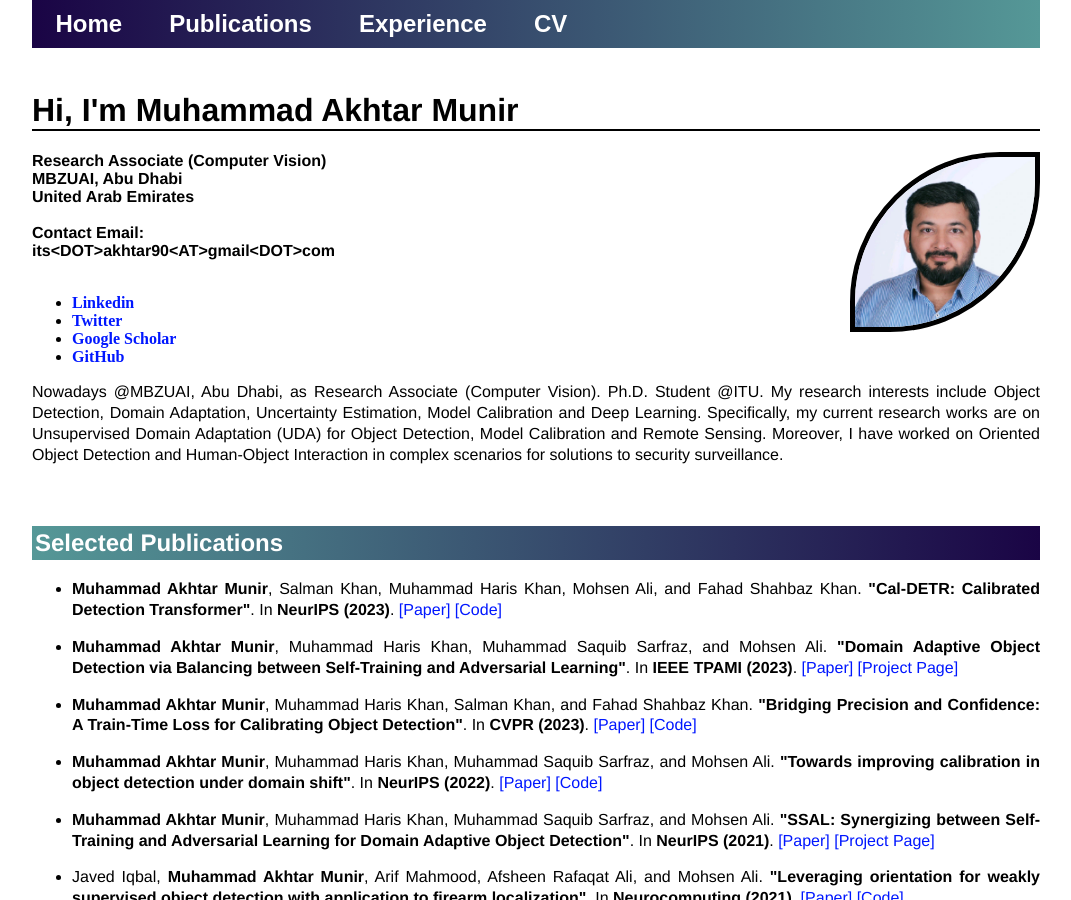
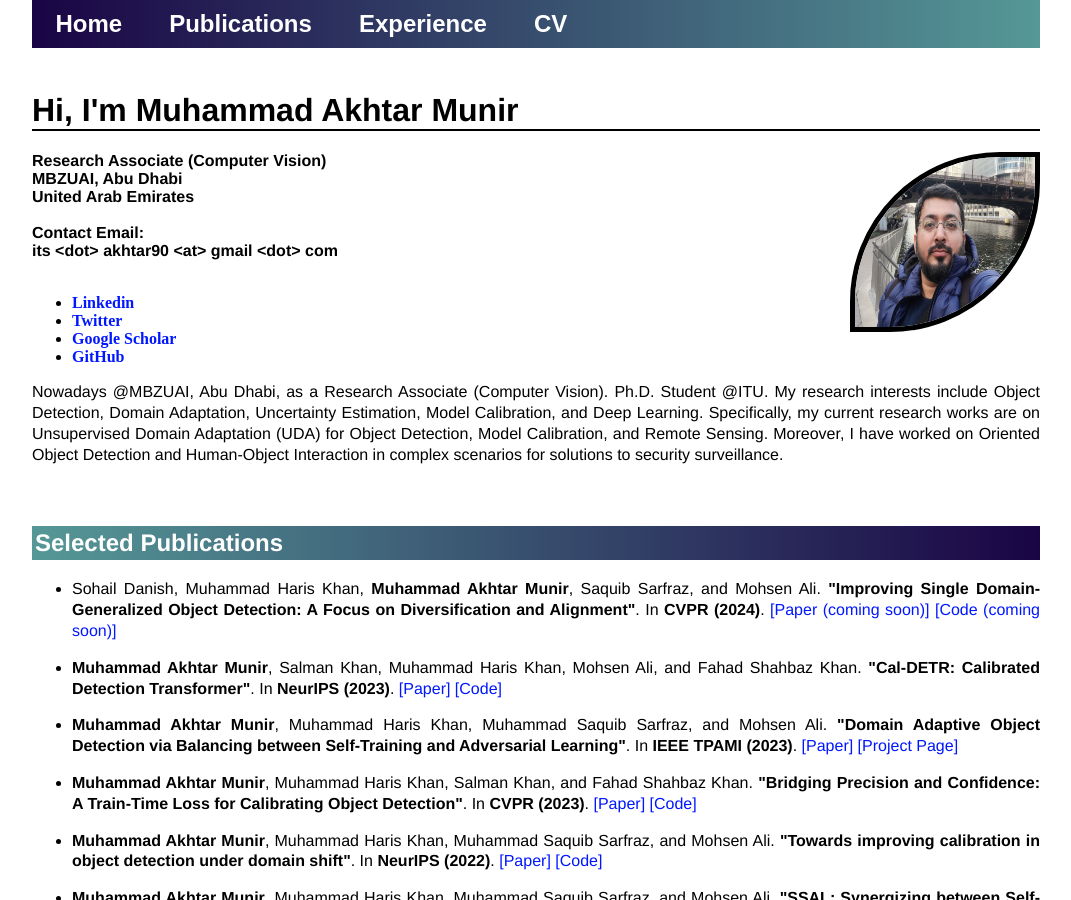
Before and after one commit to akhtarvision/akhtarvision.github.io, a Jekyll site: the page built from index.html, in a window 1280 px wide and 900 px high. Shown: the whole window, without its empty margins (104-1175 px from the left). Built offline with Jekyll 4.4.1, drawn with Linux system fonts in a browser that asks for light colours; some of the changed text lies outside the part shown.

Commit message:
Update index.html

```diff
--- a/index.html
+++ b/index.html
@@ -12,7 +12,8 @@
 	<br> -->
 	<h1>Hi, I'm Muhammad Akhtar Munir</h1>
 <!-- 	</div> -->
-	      	<img class="roundImg" src="1702601702642.jpg" alt="profile" width="180" height="170" style="float:right">
+	      	<img class="roundImg" src="ul_pic.jpeg" alt="profile" width="180" height="170" style="float:right">
+<!-- 		<img class="roundImg" src="1702601702642.jpg" alt="profile" width="180" height="170" style="float:right"> -->
 <!-- 		<img class="roundImg" src="mainpic_git_c.jpg" alt="profile" width="188" height="170" style="float:right"> -->
 
 	<address>
@@ -44,14 +45,14 @@
 <!-- 	</div> -->
 
           <p>
-		  Nowadays @MBZUAI, Abu Dhabi, as Research Associate (Computer Vision).
+		  Nowadays @MBZUAI, Abu Dhabi, as a Research Associate (Computer Vision).
 		  Ph.D. Student @ITU. My research interests include Object Detection, Domain Adaptation,
-		  Uncertainty Estimation, Model Calibration and Deep Learning. Specifically,
+		  Uncertainty Estimation, Model Calibration, and Deep Learning. Specifically,
 		  my current research works are on Unsupervised Domain Adaptation (UDA) for
-		  Object Detection, Model Calibration and Remote Sensing. Moreover, I have worked on
+		  Object Detection, Model Calibration, and Remote Sensing. Moreover, I have worked on
 		  Oriented Object Detection and Human-Object Interaction in complex scenarios for solutions to security surveillance.
-<!-- 		  A <em>self-motivated Ph.D. research fellow</em> with wide background of computer science, research, and development.
-            Hands on experience in developing algorithms and designing experiments for practical problems in computer vision and deep learning.
+<!-- 		  A <em>self-motivated Ph.D. research fellow</em> with a wide background in computer science, research, and development.
+            Hands-on experience in developing algorithms and designing experiments for practical problems in computer vision and deep learning.
             Current research focuses on deep learning, domain adaptation, and object detection.
             <a href="#about">Read more about my life...</a> -->
 	</p>
@@ -62,6 +63,12 @@
 <table class="imgtable">
 <!-- paper entry-->
 <ul>
+<li><p> Sohail Danish, Muhammad Haris Khan, <strong>Muhammad Akhtar Munir</strong>, Saquib Sarfraz, and Mohsen Ali.
+	<strong>"Improving Single Domain-Generalized Object Detection: A Focus on Diversification and Alignment"</strong>. In <strong>CVPR (2024)</strong>.
+	<a href="https://akhtarvision.github.io/">[Paper (coming soon)]</a>
+	<a href="https://akhtarvision.github.io/">[Code (coming soon)]</a>
+</p></li>
+
 <li><p> <strong>Muhammad Akhtar Munir</strong>, Salman Khan, Muhammad Haris Khan, Mohsen Ali, and Fahad Shahbaz Khan.
 	<strong>"Cal-DETR: Calibrated Detection Transformer"</strong>. In <strong>NeurIPS (2023)</strong>.
 	<a href="https://openreview.net/pdf?id=4SkPTD6XNP">[Paper]</a>
```
Also changed, not shown: other parts of index.html (+2 -2 lines).
